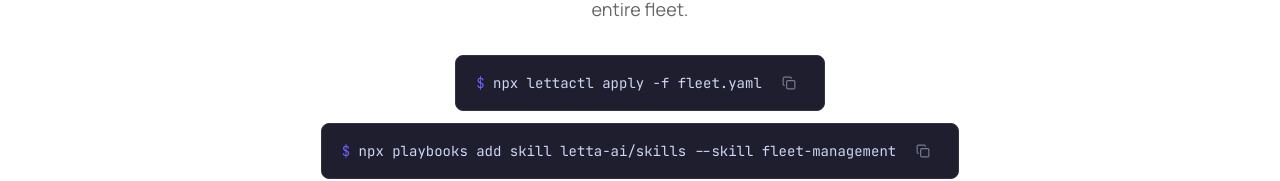
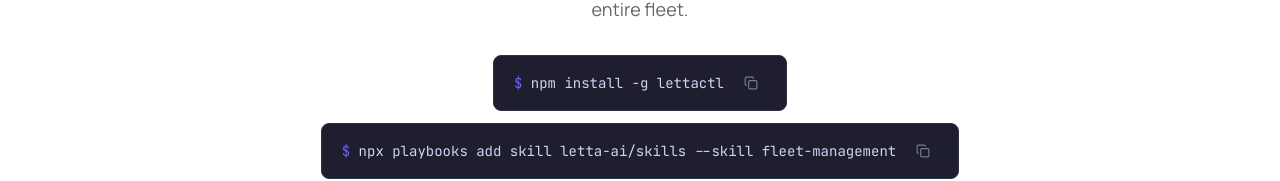
Before and after one commit to nouamanecodes/lettactl_docs, a Next.js app: page / in a window 1280 px wide. Shown: the part 385-566 px from the top of the page. Built offline with nearby package versions, Linux system fonts and the light colour scheme; no server answers.

Commit message:
refactor: update install command

```diff
--- a/components/sections/Hero.tsx
+++ b/components/sections/Hero.tsx
@@ -2,7 +2,7 @@
 import CopyButton from "@/components/elements/CopyButton"
 import styles from "./Hero.module.css"
 
-const INSTALL_CMD = "npx lettactl apply -f fleet.yaml"
+const INSTALL_CMD = "npm install -g lettactl"
 const PLAYBOOKS_CMD = "npx playbooks add skill letta-ai/skills --skill fleet-management"
 
 export default function Hero() {
```
